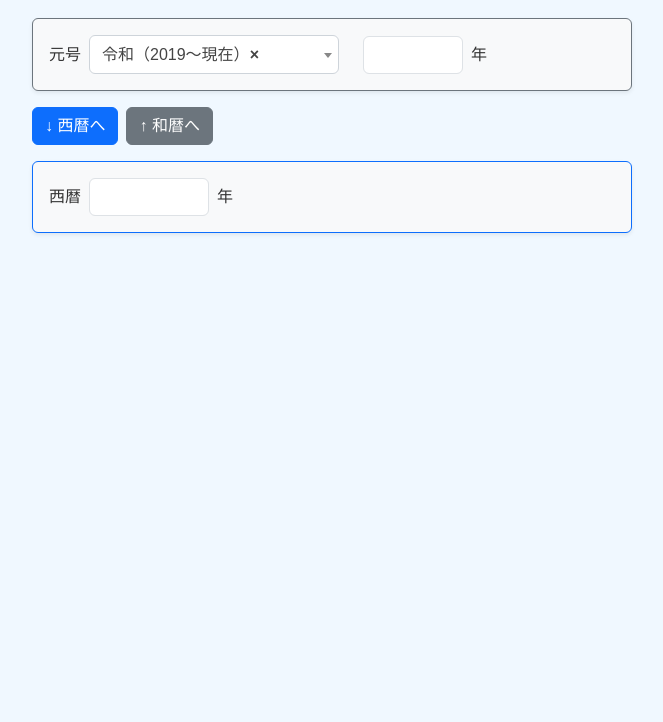
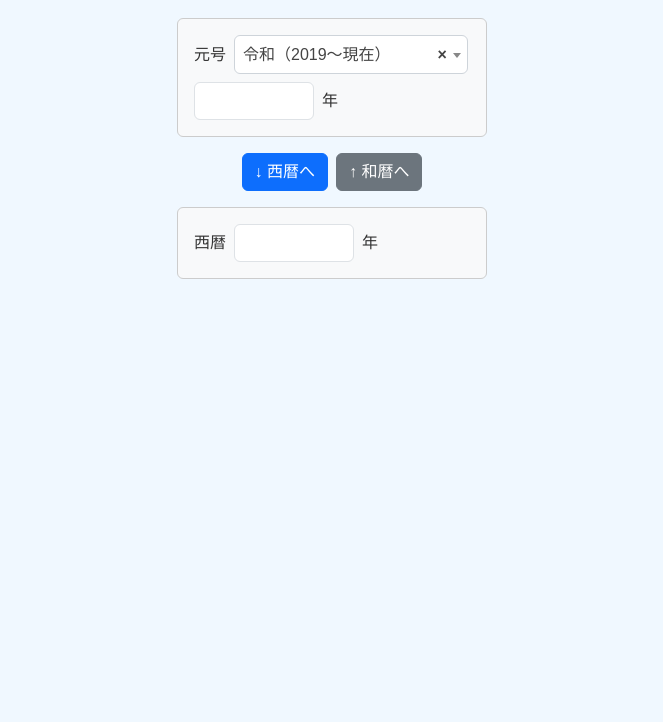
Before and after one commit to ArisaMac/WorkToolsPortal, a plain HTML site: page tools/wareki.html in a window 1280 px wide. Shown: the part 78-800 px from the top of the page, without its empty margins (308-971 px from the left). Drawn offline with nearby package versions, Linux system fonts and the light colour scheme.

Commit message:
マージ後の調整 ダークモード対応 レイアウト調整

```diff
--- /dev/null
+++ b/css/common.css
@@ -0,0 +1,21 @@
+:root {
+  color-scheme: light;
+}
+
+/* 全体 */
+body {
+  font-family: sans-serif;
+  background-color: #f0f8ff;
+  margin: 0;
+  padding: 2rem;
+  color: #333;
+}
+
+/* タイトル */
+h1 {
+  text-align: center;
+  margin-bottom: 2rem;
+  font-size: 2rem;
+  border-bottom: 2px solid #ccc;
+  padding-bottom: 0.5rem;
+}
--- a/css/style.css
+++ b/css/style.css
@@ -1,3 +1,8 @@
+:root {
+  color-scheme: light;
+}
+
+/* 通常モード */
 body {
   font-family: sans-serif;
   background-color: #f0f8ff;
@@ -91,23 +96,6 @@ h1 {
   }
 }
 
-/* OSやブラウザが
-   ダークモードのときだけ適用 */
-@media (prefers-color-scheme: dark) {
-  body {
-    background-color: #121212;
-    color: #eeeeee;
-  }
-
-  .card {
-    background-color: #1e1e1e;
-    box-shadow: 0 4px 12px rgba(0,0,0,0.6);
-  }
-
-  .card h2 {
-    color: #ffffff;
-  }
-}
 
 h1 {
   border-bottom: 2px solid #ccc;
@@ -147,3 +135,14 @@ h1 {
   width: 250px !important;
   margin-right: 1rem;
 }
+
+select,
+input {
+  width: 100%;
+  max-width: 100%;
+}
+
+.narrow-box {
+  max-width: 450px;
+  margin: 0 auto;
+}
--- /dev/null
+++ b/css/wareki.css
@@ -0,0 +1,66 @@
+  /* フォーム全体を幅固定・中央寄せ */
+  #warekiForm {
+    max-width: 310px; /* お好みで数値を調整 */
+    margin: 0 auto;
+  }
+
+  /* ボタンを中央寄せ */
+  #warekiForm .button-row {
+    display: flex;
+    justify-content: center;
+    gap: 0.5rem;
+    flex-wrap: wrap;
+  }
+
+  /* 和暦・西暦の入力エリアも同じ幅 */
+  #warekiForm .input-area {
+    border: 1px solid #ccc;
+    border-radius: 0.375rem;
+    padding: 1rem;
+    background: #f8f9fa;
+    display: inline-flex;
+    align-items: center;
+    flex-wrap: wrap;
+    gap: 0.5rem;
+    justify-content: flex-start;
+  }
+
+  /* 和暦エリアのdiv内も横並びにする */
+  #warekiForm .input-area > div {
+    display: inline-flex;
+    align-items: center;
+    gap: 0.5rem;
+  }
+
+  /* セレクト2をBootstrap風に */
+  .select2-container--default .select2-selection--single {
+    height: calc(2.3rem + 2px);
+    border-radius: 0.375rem;
+    border: 1px solid #ced4da;
+    display: flex;
+    align-items: center;
+  }
+
+  .select2-container--default .select2-selection--single .select2-selection__rendered {
+    line-height: 1.5;
+    flex: 1; /* テキスト部分が残り幅を使う */
+  }
+
+  .select2-container--default .select2-selection--single .select2-selection__arrow {
+    height: 100%;
+    top: 0;
+  }
+
+  /* 入力欄の最大幅 */
+  .form-control {
+    max-width: 120px;
+  }
+
+  /* IMEを無効化する */
+  #warekiYear {
+    ime-mode: disabled;
+  }
+
+  #seirekiYear {
+    ime-mode: disabled;
+  }
--- a/js/dataLoader.js
+++ b/js/dataLoader.js
@@ -28,8 +28,6 @@ export async function loadEmperorData() {
   const data = await response.json();
   emperorList = data;
 }
-
-
 
 /**
  * データロードとキャッシュを担当するクラス
--- a/js/main.js
+++ b/js/main.js
@@ -32,7 +32,6 @@ let converter;
   $('#gengouSelect').select2({
     placeholder: '元号を選択',
     allowClear: true,
-    width: '250px'
   });
 
   document.getElementById("convertToSeireki").addEventListener("click", handleWarekiToSeireki);
--- a/tools/wareki.html
+++ b/tools/wareki.html
@@ -19,39 +19,43 @@
     <script src="https://cdn.jsdelivr.net/npm/select2@4.1.0-rc.0/dist/js/select2.min.js"></script>
 
     <!-- 自作CSS（共通スタイル） -->
-    <link rel="stylesheet" href="../css/style.css" />
+    <link rel="stylesheet" href="../css/common.css">
+    <link rel="stylesheet" href="../css/wareki.css">
+
   </head>
 
   <body class="p-4">
-    <div class="mx-auto" style="max-width:600px;">
-      <h1 class="mb-4 d-flex align-items-center justify-content-center gap-2">
+    <div class="mx-auto" style="max-width:450px;">
+      <h1 class="mb-4 d-flex justify-content-center gap-2">
         <i class="bi bi-calendar3"></i>
         和暦 ⇔ 西暦 変換ツール
       </h1>
 
-      <form id="warekiForm" role="form" class="vstack gap-3">
-        <!-- 元号 -->
-        <div class="border border-secondary rounded p-3 bg-light shadow-sm d-flex align-items-center flex-wrap">
-          <label for="gengouSelect" class="me-2 mb-0">元号</label>
-          <select id="gengouSelect" aria-label="元号を選択" ></select>
-          <input type="number" id="warekiYear" class="form-control ms-2" min="1" style="max-width: 100px;" />
-          <label for="warekiYear" class="ms-2 mb-0">年</label>
+      <form id="warekiForm" class="vstack gap-3">
+        <!-- 和暦エリア -->
+        <div class="input-area">
+          <div>
+            <label for="gengouSelect" >元号</label>
+            <select id="gengouSelect" aria-label="元号を選択" class="form-select "></select>
+          </div>
+          <input type="number" id="warekiYear" class="form-control" min="1" inputmode="numeric" pattern="[0-9]*"/>
+          <label for="warekiYear" class="col-form-label mb-0">年</label>
         </div>
 
         <!-- ボタン -->
-        <div class="d-flex gap-2 flex-wrap">
-          <button type="button" id="convertToSeireki" class="btn btn-primary" aria-label="和暦から西暦に変換">↓ 西暦へ</button>
-          <button type="button" id="convertToWareki" class="btn btn-secondary" aria-label="西暦から和暦に変換">↑ 和暦へ</button>
+        <div class="button-row">
+          <button type="button" id="convertToSeireki" class="btn btn-primary">↓ 西暦へ</button>
+          <button type="button" id="convertToWareki" class="btn btn-secondary">↑ 和暦へ</button>
         </div>
 
-        <!-- 西暦 -->
-        <div class="border border-primary rounded p-3 bg-light shadow-sm d-flex align-items-center flex-wrap">
-          <label for="seirekiYear" class="me-2 mb-0">西暦</label>
-          <input type="number" id="seirekiYear" class="form-control" style="max-width: 120px;" />
-          <label class="ms-2 mb-0">年</label>
+        <!-- 西暦エリア -->
+        <div class="input-area">
+          <label for="seirekiYear" >西暦</label>
+          <input type="number" id="seirekiYear" class="form-control" inputmode="numeric" pattern="[0-9]*"/>
+          <label class="mb-0">年</label>
         </div>
+      </form>
 
-      </form>
 
       <!-- 結果表示 -->
       <div class="mt-3" id="result" aria-live="polite"></div>
```
Also changed, not shown: css/card.css (added, +71 -0 lines), index.html (+3 -5 lines), js/converter.js (+0 -8 lines).
